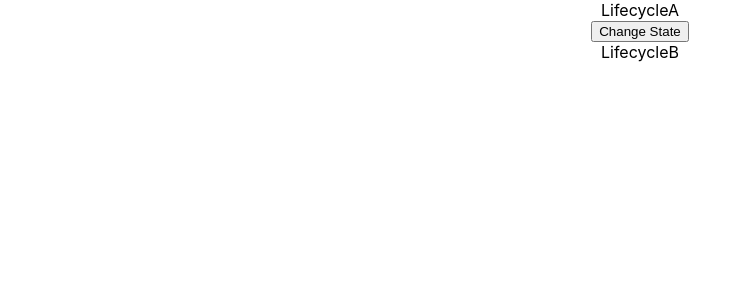
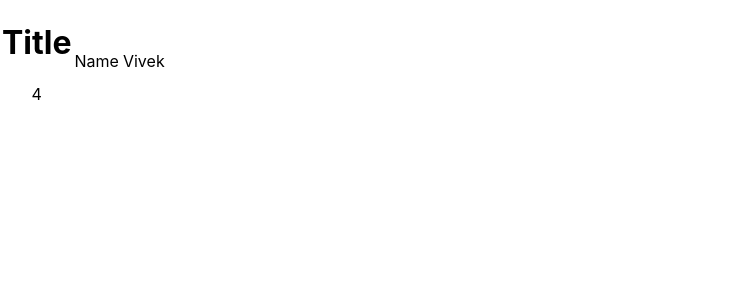
Before and after one commit to Vivek20ingh/React_tutorial, a React (Create React App) app: page / in a window 1280 px wide. Shown: the top 300 px of the page, without its empty margins (0-749 px from the left). Built offline with nearby package versions, Linux system fonts and the light colour scheme.

Commit message:
React Fragment

```diff
--- a/src/App.js
+++ b/src/App.js
@@ -18,13 +18,18 @@ import './appStyle.css'
 import style from './appStyle.module.css'
 import Form from './components/Form';
 import LifecycleA from './components/LifecycleA';
+import { Fragment } from 'react';
+import FragmentDemo from './components/FragmentDemo';
+import Table from './components/Table';
 
 
 
 function App() {
   return (
     <div className="App">
-      <LifecycleA/>
+      <Table/>
+      {/* <FragmentDemo/> */}
+      {/* <LifecycleA/> */}
       {/* <Form/> */}
       {/* <h1 className='error'>Error</h1>
       <h1 className={style.success}>Success</h1> */}
--- /dev/null
+++ b/src/components/Column.js
@@ -0,0 +1,21 @@
+import React from 'react';
+
+function Column(props) {
+    const items =[{tittle: 4}]
+    return (
+        <React.Fragment>
+            {
+                items.map(item =>(
+                    <React.Fragment key={item.id}>
+                        <h1> Title</h1>
+                        <p>{item.tittle}</p>
+                    </React.Fragment>
+                ))
+            }
+            <td>Name</td>
+            <td>Vivek</td>
+        </React.Fragment>
+    );
+}
+
+export default Column;
--- /dev/null
+++ b/src/components/FragmentDemo.js
@@ -0,0 +1,12 @@
+import React from 'react';
+
+function FragmentDemo(props) {
+    return (
+        <React.Fragment>
+            <h1>Fragment Demo</h1>
+             <p> hello</p>
+        </React.Fragment>
+    );
+}
+
+export default FragmentDemo;
--- /dev/null
+++ b/src/components/Table.js
@@ -0,0 +1,16 @@
+import React from 'react';
+import Column from './Column';
+
+function Table(props) {
+    return (
+        <table>
+            <tbody>
+                <tr>
+                    <Column/>
+                </tr>
+            </tbody>
+        </table>
+    );
+}
+
+export default Table;
```
